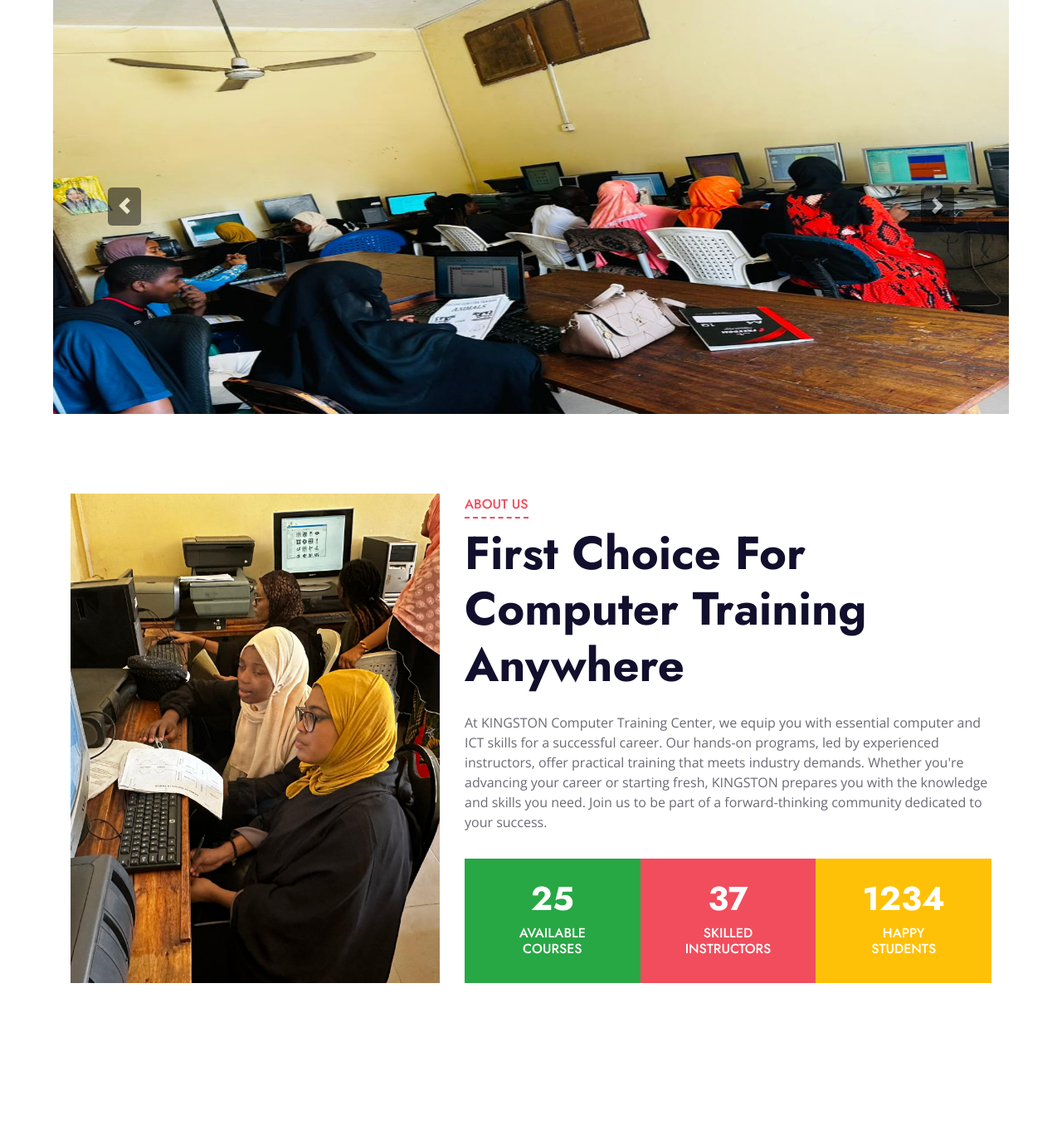
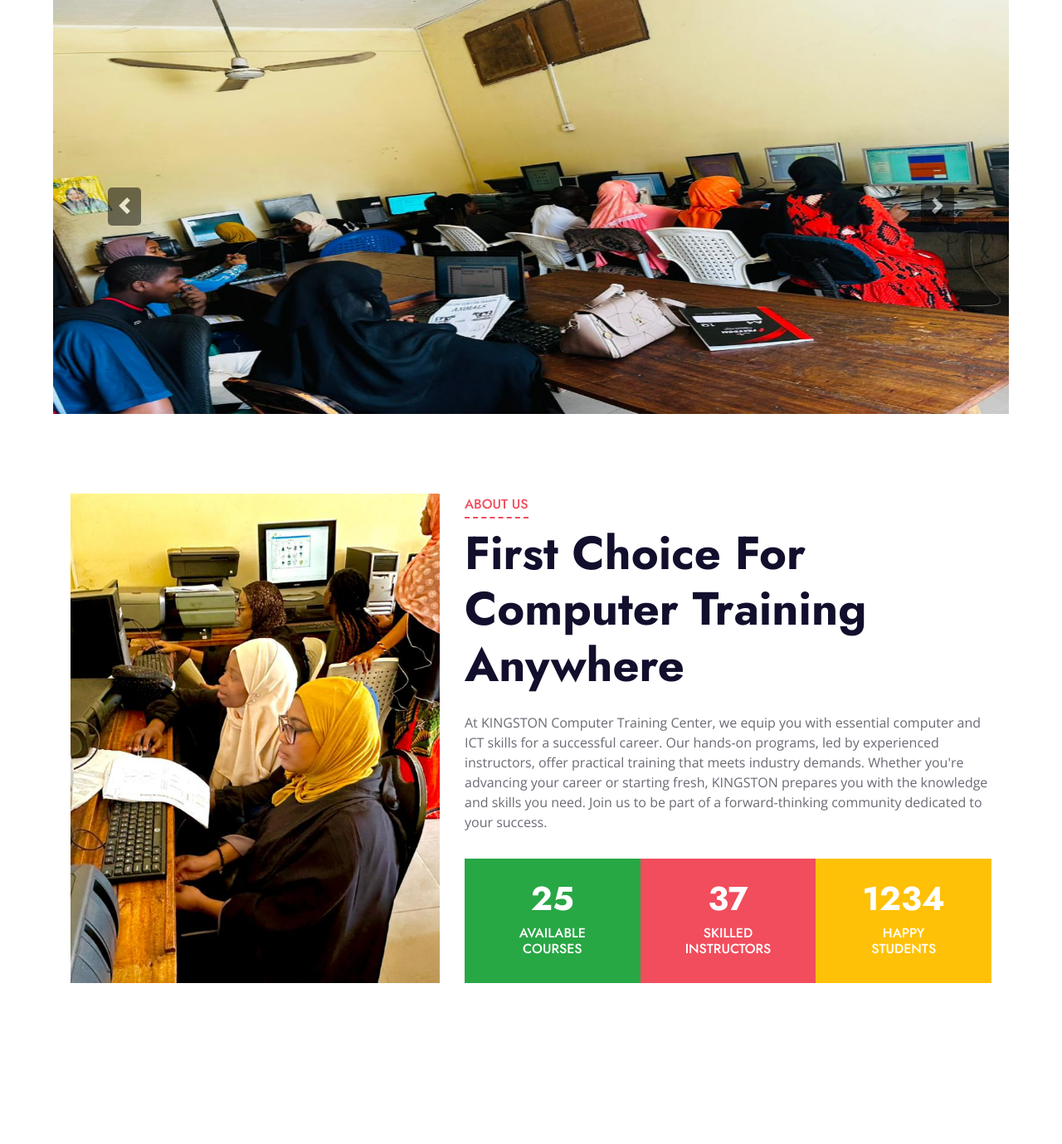
Before and after one commit to fredrickmugish/SRMS, a Django app: page / in a window 1280 px wide. Shown: the part 249-1628 px from the top of the page at 83% size. Run offline with Django 5.2, Linux system fonts and the light colour scheme; some libraries are stand-ins or nearby versions.

Commit message:
Another commit

```diff
--- a/system/templates/site_index.html
+++ b/system/templates/site_index.html
@@ -162,7 +162,7 @@
             <div class="row">
                 <div class="col-lg-5 mb-5 mb-lg-0" style="min-height: 500px;">
                     <div class="position-relative h-100">
-                        <img class="position-absolute w-100 h-100" src="{% static 'site/img/38.jpg' %}" style="object-fit: cover;">
+                        <img class="position-absolute w-100 h-100" src="{% static 'site/img/31.jpg' %}" style="object-fit: cover;">
                     </div>
                 </div>
                 <div class="col-lg-7">
```
